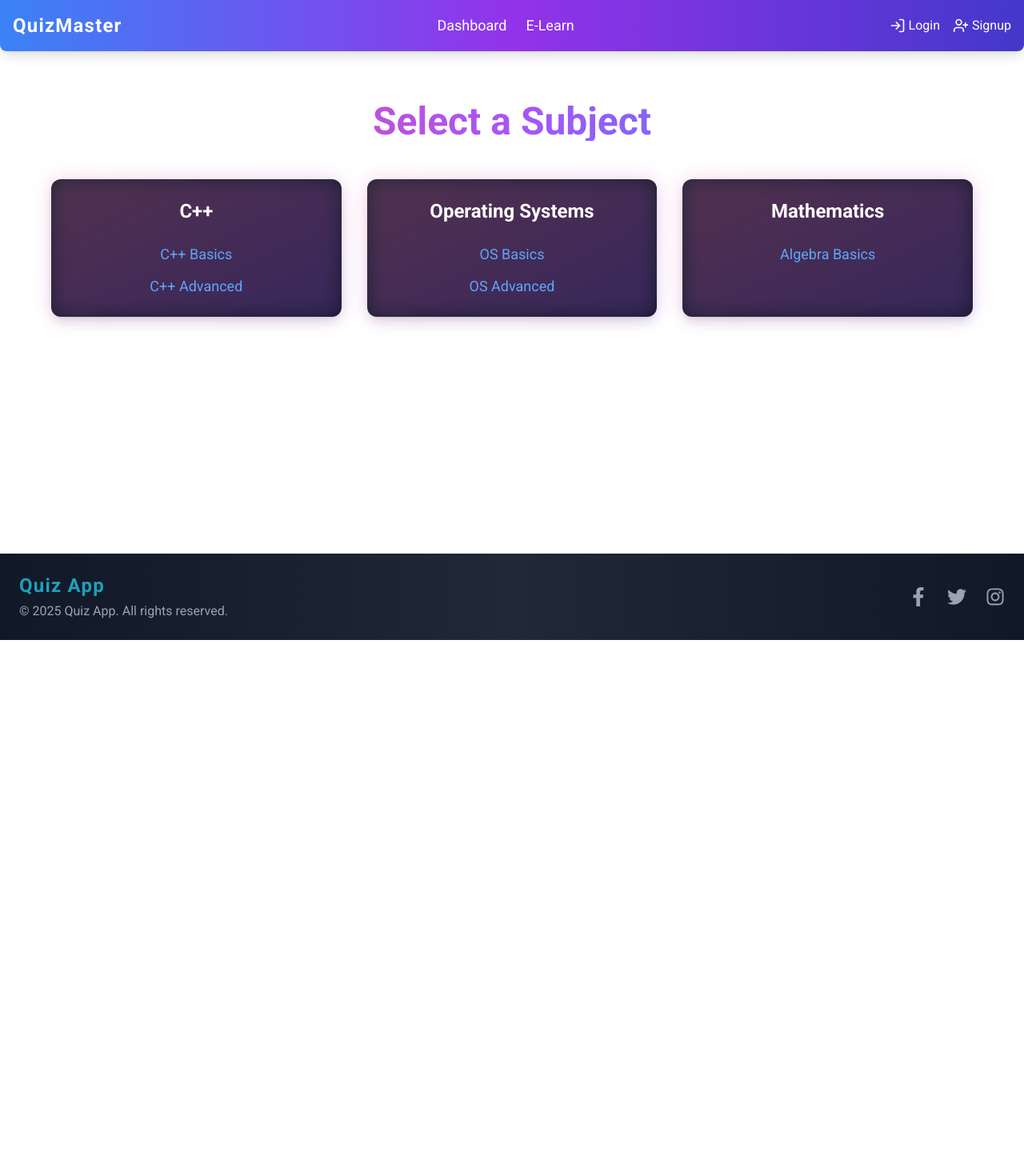
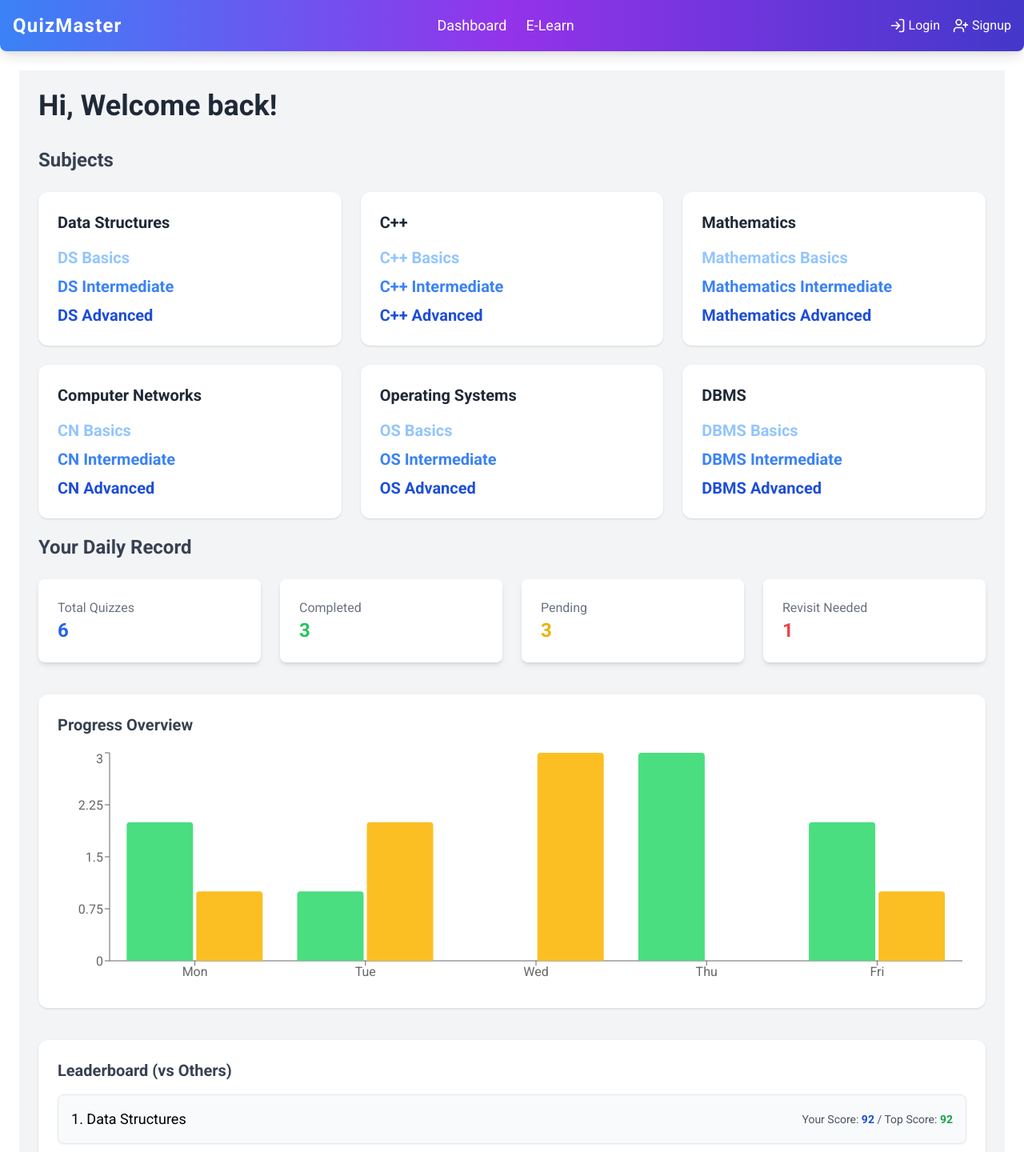
Before and after one commit to byteom/quiz-lab, a React (Vite) app: page / in a window 1280 px wide. Shown: the top 1440 px of the page at 80% size. Before the commit the page ends 800 px from the top, so only its background shows below. Built offline with nearby package versions, Linux system fonts and the light colour scheme.

Commit message:
[feature] Added subject wise filtering into 3 levels

```diff
--- a/package.json
+++ b/package.json
@@ -14,7 +14,8 @@
     "react": "^18.3.1",
     "react-dom": "^18.3.1",
     "react-icons": "^5.3.0",
-    "react-router-dom": "^6.28.0"
+    "react-router-dom": "^6.28.0",
+    "recharts": "^3.0.2"
   },
   "devDependencies": {
     "@eslint/js": "^9.13.0",
--- a/src/pages/Dashboard.jsx
+++ b/src/pages/Dashboard.jsx
@@ -1,60 +1,116 @@
 // src/pages/Dashboard.jsx
 
 import { Link } from 'react-router-dom';
+import {
+  BarChart,
+  Bar,
+  XAxis,
+  YAxis,
+  Tooltip,
+  ResponsiveContainer
+} from 'recharts';
 
 const subjects = [
   {
     name: "C++",
+    rank: 2,
+    userScore: 87,
+    topScore: 95,
     chapters: [
-      { id: "cpp_basics", title: "C++ Basics" },
-      { id: "cpp_advanced", title: "C++ Advanced" }
+      { id: "cpp_basics", title: "C++ Basics", level: "basic" },
+      { id: "cpp_intermediate", title: "C++ Intermediate", level: "intermediate" },
+      { id: "cpp_advanced", title: "C++ Advanced", level: "advanced" }
     ]
   },
   {
     name: "Operating Systems",
+    rank: 5,
+    userScore: 70,
+    topScore: 90,
     chapters: [
-      { id: "os_basics", title: "OS Basics" },
-      { id: "os_advanced", title: "OS Advanced" }
+      { id: "os_basics", title: "OS Basics", level: "basic" },
+      { id: "os_intermediate", title: "OS Intermediate", level: "intermediate" },
+      { id: "os_advanced", title: "OS Advanced", level: "advanced" }
     ]
   },
   {
     name: "Mathematics",
+    rank: 3,
+    userScore: 80,
+    topScore: 88,
     chapters: [
-      { id: "math_algebra_basics", title: "Algebra Basics" } // New Chapter
+      { id: "math_basics", title: "Mathematics Basics", level: "basic" },
+      { id: "math_intermediate", title: "Mathematics Intermediate", level: "intermediate" },
+      { id: "math_advanced", title: "Mathematics Advanced", level: "advanced" }
+    ]
+  },
+  {
+    name: "Data Structures",
+    rank: 1,
+    userScore: 92,
+    topScore: 92,
+    chapters: [
+      { id: "ds_basics", title: "DS Basics", level: "basic" },
+      { id: "ds_intermediate", title: "DS Intermediate", level: "intermediate" },
+      { id: "ds_advanced", title: "DS Advanced", level: "advanced" }
+    ]
+  },
+  {
+    name: "Computer Networks",
+    rank: 4,
+    userScore: 75,
+    topScore: 85,
+    chapters: [
+      { id: "cn_basics", title: "CN Basics", level: "basic" },
+      { id: "cn_intermediate", title: "CN Intermediate", level: "intermediate" },
+      { id: "cn_advanced", title: "CN Advanced", level: "advanced" }
+    ]
+  },
+  {
+    name: "DBMS",
+    rank: 6,
+    userScore: 68,
+    topScore: 84,
+    chapters: [
+      { id: "dbms_basics", title: "DBMS Basics", level: "basic" },
+      { id: "dbms_intermediate", title: "DBMS Intermediate", level: "intermediate" },
+      { id: "dbms_advanced", title: "DBMS Advanced", level: "advanced" }
     ]
   }
 ];
 
+const chartData = [
+  { name: 'Mon', completed: 2, pending: 1 },
+  { name: 'Tue', completed: 1, pending: 2 },
+  { name: 'Wed', completed: 0, pending: 3 },
+  { name: 'Thu', completed: 3, pending: 0 },
+  { name: 'Fri', completed: 2, pending: 1 },
+];
+
 function Dashboard() {
   return (
-    <div className="container mx-auto p-10 text-center">
-      {/* Page Title with Gradient Text */}
-      <h2 className="text-5xl font-extrabold text-transparent bg-clip-text bg-gradient-to-r from-pink-500 via-purple-500 to-blue-500 mb-12">
-        Select a Subject
-      </h2>
+    <div className="min-h-screen bg-gray-100 p-6">
+      <div className="mb-8">
+        <h1 className="text-4xl font-bold text-gray-800">Hi, Welcome back!</h1>
+      </div>
 
-      {/* Subject Cards */}
-      <div className="grid grid-cols-1 md:grid-cols-2 lg:grid-cols-3 gap-8">
+      {/* subjects */}
+      <div>
+        <h2 className="text-2xl font-semibold text-gray-700 mb-6">Subjects</h2>
+        <div className="grid grid-cols-1 md:grid-cols-2 lg:grid-cols-3 gap-6">
           {subjects.map((subject, index) => (
-          <div
-            key={index}
-            className="relative bg-gradient-to-br from-gray-800 to-gray-900 text-white p-6 rounded-xl shadow-lg transition-transform transform hover:scale-105 hover:shadow-2xl group"
-          >
-            {/* Neon Effect Overlay */}
-            <div className="absolute inset-0 bg-gradient-to-br from-pink-500 to-purple-500 opacity-25 blur-md rounded-xl"></div>
-
-            {/* Subject Name */}
-            <h3 className="relative text-2xl font-semibold mb-6 group-hover:text-pink-400 transition-colors duration-300 z-10">
-              {subject.name}
-            </h3>
-
-            {/* Chapters List */}
-            <ul className="relative space-y-3 z-10">
+            <div key={index} className="bg-white p-6 rounded-xl shadow hover:shadow-lg transition-all">
+              <h3 className="text-xl font-semibold text-gray-800 mb-4">{subject.name}</h3>
+              <ul className="space-y-2">
                 {subject.chapters.map((chapter) => (
                   <li key={chapter.id}>
                     <Link
                       to={`/quiz/${chapter.id}`}
-                    className="text-lg font-medium text-blue-400 hover:text-pink-400 transition duration-300 hover:underline"
+                      className={`hover:underline text-xl font-semibold ${
+                        chapter.level === 'basic' ? 'text-blue-300' :
+                        chapter.level === 'intermediate' ? 'text-blue-500' :
+                        'text-blue-700'
+                      }`}
                     >
                       {chapter.title}
                     </Link>
@@ -65,6 +121,58 @@ function Dashboard() {
           ))}
         </div>
       </div>
+
+      <h2 className="text-2xl font-semibold text-gray-700 mb-6 mt-5">Your Daily Record</h2>
+
+
+      <div className="grid grid-cols-1 sm:grid-cols-2 lg:grid-cols-4 gap-6 mb-10">
+        <div className="bg-white shadow-md rounded-lg p-6">
+          <p className="text-gray-500">Total Quizzes</p>
+          <h2 className="text-2xl font-bold text-blue-600">6</h2>
+        </div>
+        <div className="bg-white shadow-md rounded-lg p-6">
+          <p className="text-gray-500">Completed</p>
+          <h2 className="text-2xl font-bold text-green-500">3</h2>
+        </div>
+        <div className="bg-white shadow-md rounded-lg p-6">
+          <p className="text-gray-500">Pending</p>
+          <h2 className="text-2xl font-bold text-yellow-500">3</h2>
+        </div>
+        <div className="bg-white shadow-md rounded-lg p-6">
+          <p className="text-gray-500">Revisit Needed</p>
+          <h2 className="text-2xl font-bold text-red-500">1</h2>
+        </div>
+      </div>
+
+      <div className="bg-white rounded-xl shadow p-6 mb-10">
+        <h3 className="text-xl font-semibold text-gray-700 mb-4">Progress Overview</h3>
+        <ResponsiveContainer width="100%" height={300}>
+          <BarChart data={chartData}>
+            <XAxis dataKey="name" />
+            <YAxis />
+            <Tooltip />
+            <Bar dataKey="completed" fill="#4ade80" radius={[4, 4, 0, 0]} />
+            <Bar dataKey="pending" fill="#fbbf24" radius={[4, 4, 0, 0]} />
+          </BarChart>
+        </ResponsiveContainer>
+      </div>
+
+      <div className="bg-white rounded-xl shadow p-6 mb-10">
+        <h3 className="text-xl font-semibold text-gray-700 mb-4">Leaderboard (vs Others)</h3>
+        <ul className="space-y-3">
+          {subjects.sort((a, b) => a.rank - b.rank).map((subject, index) => (
+            <li
+              key={subject.name}
+              className="flex flex-col md:flex-row md:justify-between md:items-center bg-gray-50 p-4 rounded-lg shadow-sm border"
+            >
+              <div className="font-medium text-lg">{index + 1}. {subject.name}</div>
+              <div className="text-sm text-gray-600">Your Score: <span className="font-bold text-blue-700">{subject.userScore}</span> / Top Score: <span className="font-bold text-green-600">{subject.topScore}</span></div>
+            </li>
+          ))}
+        </ul>
+      </div>
+
+    </div>
   );
 }
 
```
Also changed, not shown: 1 other file (tests, documents, lock files or other folders). Lines whose indentation alone changed are shown as unchanged.
